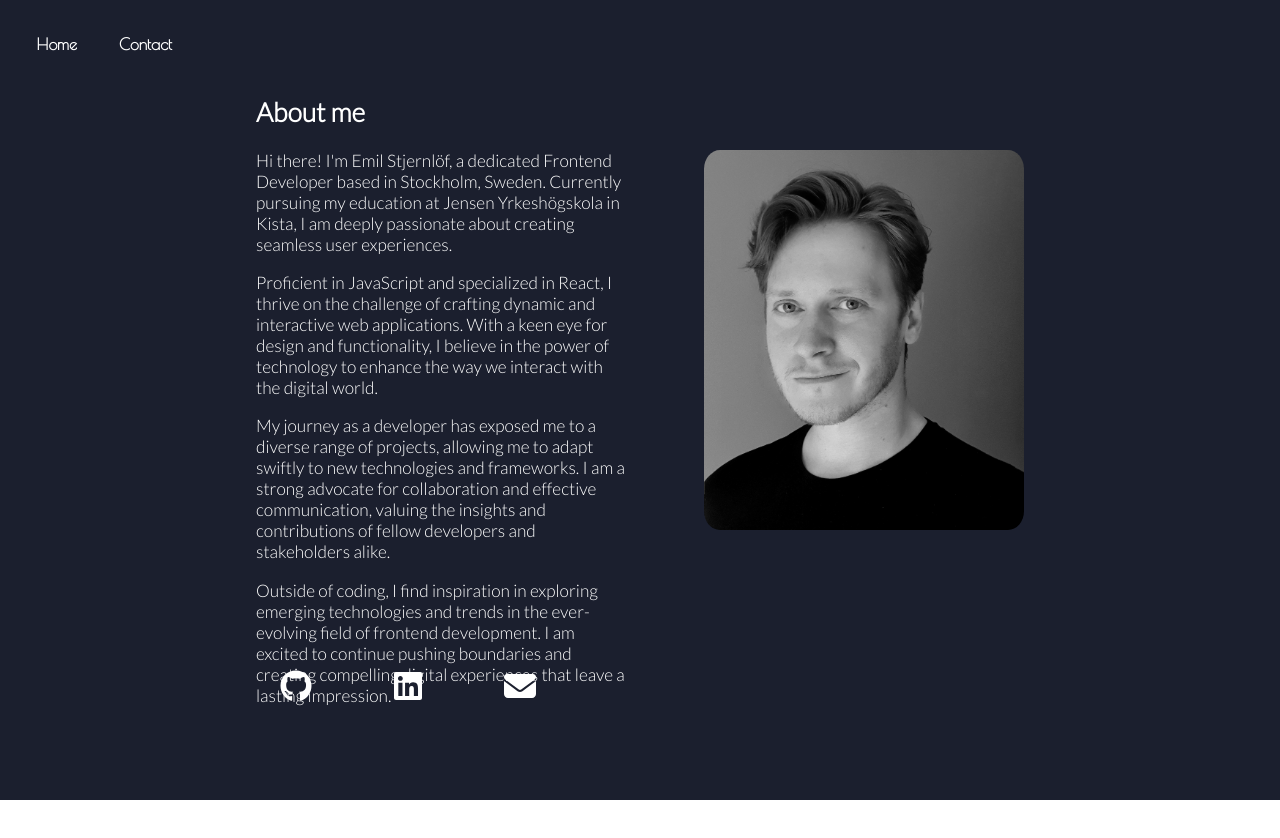
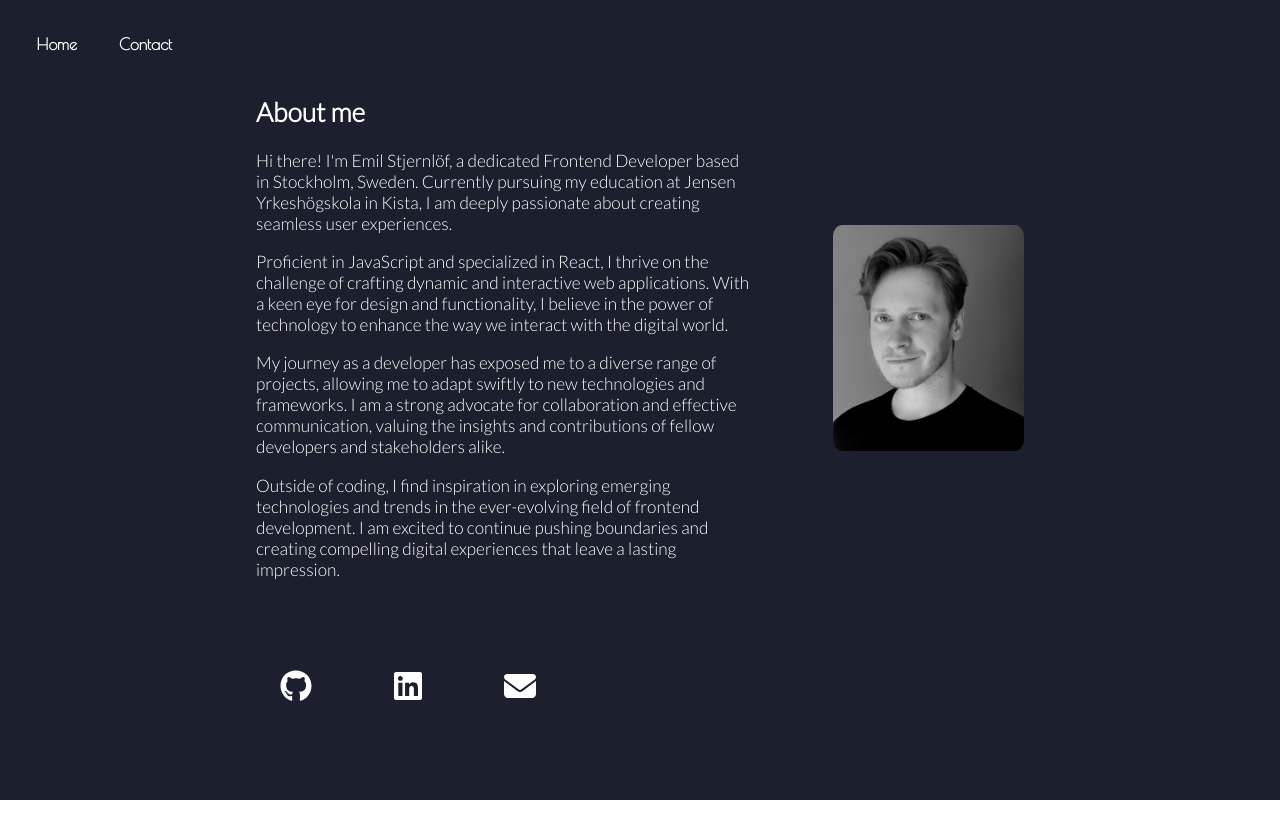
Before and after one commit to starleafer/My-portfolio, a React (Vite) app: page /My-portfolio/about in a window 1280 px wide. Shown: the top 838 px of the page. Built offline with nearby package versions, Linux system fonts and the light colour scheme; a web font is replaced by a local one.

Commit message:
Enhance AboutMe component layout with ImageContainer and refined mobile styling
- Added ImageContainer wrapper for profile picture
- Adjusted mobile margin for Image and ContactLinksContainer
- Fine-tuned responsive positioning for better visual balance

```diff
--- a/src/components/pages/AboutMe.jsx
+++ b/src/components/pages/AboutMe.jsx
@@ -71,7 +71,9 @@ function AboutMe() {
             <p>{main.descriptions.quaternary}</p>
           </CascadingText>
         </Text>
-        <Image src={main.images.profilePic} alt="profile picture" />
+        <ImageContainer>
+          <Image src={main.images.profilePic} alt="profile picture" />
+        </ImageContainer>
       </Content>
       <ContactLinksContainer>
         {main.repos.map((repo, index) => (
@@ -191,6 +193,9 @@ const CascadingText = styled.div`
   }
 `;
 
+const ImageContainer = styled.div`
+`;
+
 const Image = styled.img`
   position: relative;
   height: auto;
@@ -205,7 +210,7 @@ const Image = styled.img`
   @media (max-width: 768px) and (min-width: 320px) {
     max-width: 70%;
     border-radius: 10%;
-    margin: 2em 0;
+    margin: 2em 0 2em 1em;
   }
 `;
 
@@ -223,8 +228,8 @@ const ContactLinksContainer = styled.div`
 
   @media (max-width: 768px) and (min-width: 320px) {
     width: 90%;
-    justify-content: center;
-    margin: 2em 0;
+    justify-content: flex-start;
+    margin: 2em 0 2em 1em;
     padding-bottom: 4em;
   }
 `;
```
